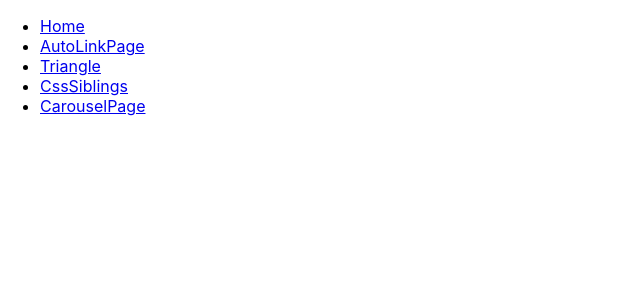
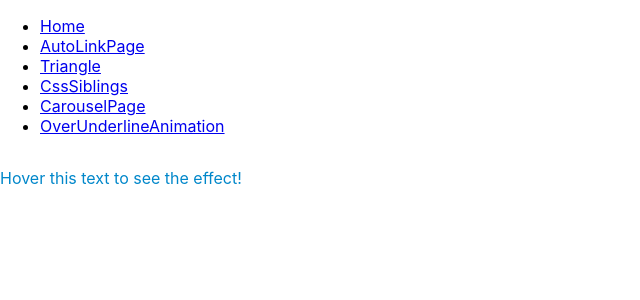
Before and after one commit to kenny-reyes/ExamplesReact, a React (Create React App) app: page /OverUnderlineAnimation in a window 1280 px wide. Shown: the top 300 px of the page, without its empty margins (0-640 px from the left). Built offline with nearby package versions, Linux system fonts and the light colour scheme.

Commit message:
Add hover underline animation

```diff
--- a/src/App.js
+++ b/src/App.js
@@ -7,6 +7,7 @@ import AutoLinkPage from "./pages/AutoLinkPage";
 import Triangle from "./pages/Triangle";
 import CssSiblings from "./pages/CssSiblings";
 import CarouselPage from "./pages/CarouselPage";
+import OverUnderlineAnimation from "./pages/OverUnderlineAnimation";
 
 export default function App() {
   return (
@@ -29,6 +30,9 @@ export default function App() {
             <li>
               <Link to="CarouselPage/">CarouselPage</Link>
             </li>
+            <li>
+              <Link to="OverUnderlineAnimation/">OverUnderlineAnimation</Link>
+            </li>
           </ul>
         </nav>
 
@@ -37,6 +41,10 @@ export default function App() {
         <Route path="/Triangle/" component={Triangle} />
         <Route path="/CssSiblings/" component={CssSiblings} />
         <Route path="/CarouselPage/" component={CarouselPage} />
+        <Route
+          path="/OverUnderlineAnimation/"
+          component={OverUnderlineAnimation}
+        />
       </div>
     </Router>
   );
--- /dev/null
+++ b/src/pages/OverUnderlineAnimation.css
@@ -0,0 +1,23 @@
+.hover-underline-animation {
+  display: inline-block;
+  position: relative;
+  color: #0087ca;
+}
+
+.hover-underline-animation::after {
+  content: "";
+  position: absolute;
+  width: 100%;
+  transform: scaleX(0);
+  height: 2px;
+  bottom: 0;
+  left: 0;
+  background-color: #0087ca;
+  transform-origin: bottom right;
+  transition: transform 0.25s ease-out;
+}
+
+.hover-underline-animation:hover::after {
+  transform: scaleX(1);
+  transform-origin: bottom left;
+}
--- /dev/null
+++ b/src/pages/OverUnderlineAnimation.js
@@ -0,0 +1,15 @@
+import React, { Component } from "react";
+
+import "./OverUnderlineAnimation.css";
+
+export default class OverUnderlineAnimation extends Component {
+  render() {
+    return (
+      <div>
+        <p class="hover-underline-animation">
+          Hover this text to see the effect!
+        </p>
+      </div>
+    );
+  }
+}
```
